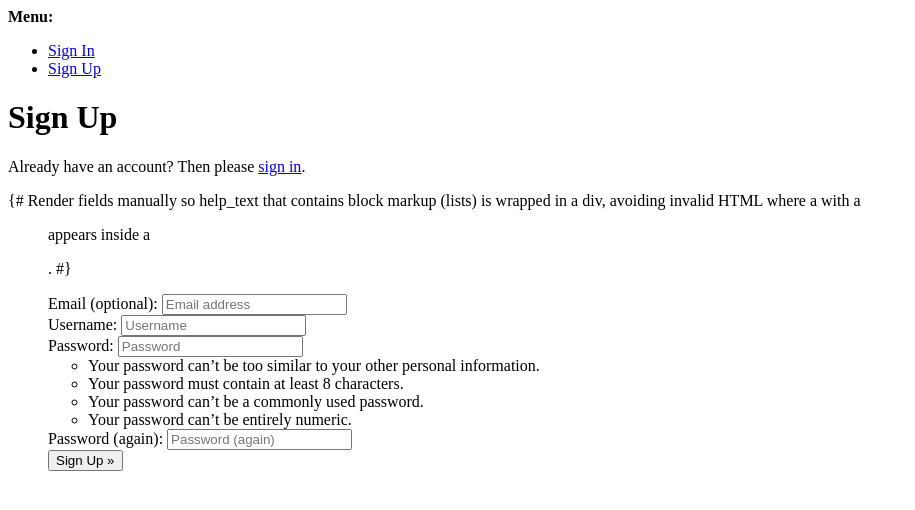
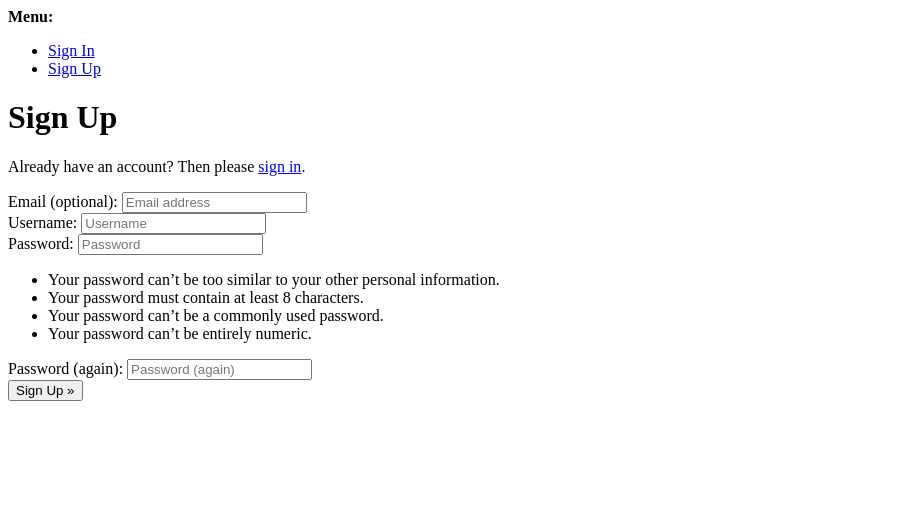
Before and after one commit to Trillspectre/dashtia, a Django app: page /accounts/signup/ in a window 1280 px wide. Shown: the top 510 px of the page, without its empty margins (0-915 px from the left). Run offline with Django 4.2, Linux system fonts and the light colour scheme.

Commit message:
fix(a11y/validator): add lang to account base, add role attributes to pricing cards, remove stray templatetag; clean signup comment

```diff
--- a/home/templates/home/pricing.html
+++ b/home/templates/home/pricing.html
@@ -74,7 +74,7 @@
             <div class="col-md-4">
                 <div class="card mb-3 h-100 d-flex flex-column">
                     <div class="card-body d-flex flex-column">
-                        <div class="card-content" style="overflow:hidden; max-height:220px;" aria-expanded="false">
+                        <div class="card-content" style="overflow:hidden; max-height:220px;" aria-expanded="false" role="region">
                         <h5 class="card-title">Standard</h5>
                         <p class="card-text">SME business features</p>
                         <ul>
@@ -109,7 +109,7 @@
             <div class="col-md-4">
                 <div class="card mb-3 h-100 d-flex flex-column">
                     <div class="card-body d-flex flex-column">
-                        <div class="card-content" style="overflow:hidden; max-height:220px;" aria-expanded="false">
+                        <div class="card-content" style="overflow:hidden; max-height:220px;" aria-expanded="false" role="region">
                         <h5 class="card-title">Pro</h5>
                         <p class="card-text">Enterprise/Growth features</p>
                         <ul>
--- a/templates/account/base.html
+++ b/templates/account/base.html
@@ -1,6 +1,6 @@
 {% load i18n %}
 <!DOCTYPE html>
-<html>
+<html lang="en">
   <head>
     <meta http-equiv="X-UA-Compatible" content="IE=edge">
     <meta name="viewport" content="width=device-width, initial-scale=1.0">
--- a/templates/account/signup.html
+++ b/templates/account/signup.html
@@ -12,8 +12,7 @@
 
 <form class="signup" id="signup_form" method="post" action="{% url 'account_signup' %}">
   {% csrf_token %}
-  {# Render fields manually so help_text that contains block markup (lists) is wrapped in a div,
-     avoiding invalid HTML where a <span> with a <ul> appears inside a <p>. #}
+  {# Render fields manually so help_text that contains block markup (lists) is wrapped in a div. #}
   {% for field in form %}
     <div class="mb-3">
       {{ field.label_tag }}
```
Also changed, not shown: README.md, kpi-dash-edit.png (renamed from image-1.png), kpi-dash.png (renamed from image.png).
